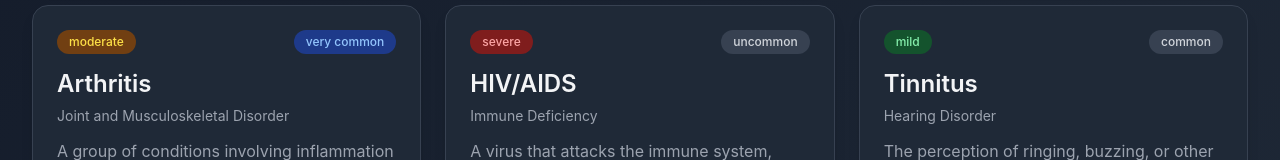
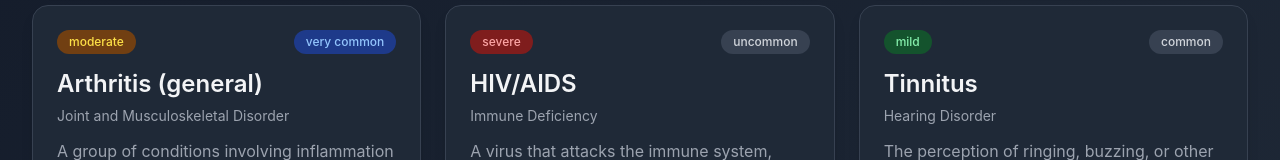
Before and after one commit to milappatel1/HealthGuide, a React (Vite) app: page /diseases in a window 1280 px wide. Shown: the part 1003-1163 px from the top of the page. Built offline with nearby package versions, Linux system fonts and the light colour scheme.

Commit message:
Update diseases.ts

```diff
--- a/src/data/diseases.ts
+++ b/src/data/diseases.ts
@@ -475,7 +475,7 @@ export const diseases: Disease[] = [
 },
   {
   id: "arthritis",
-  name: "Arthritis",
+  name: "Arthritis (general)",
   category: "Joint and Musculoskeletal Disorder",
   bodySystem: "musculoskeletal",
   summary: "A group of conditions involving inflammation of one or more joints, causing pain, swelling, stiffness, and reduced range of motion. There are over 100 different types of arthritis, with osteoarthritis and rheumatoid arthritis being the most common forms.",
```
